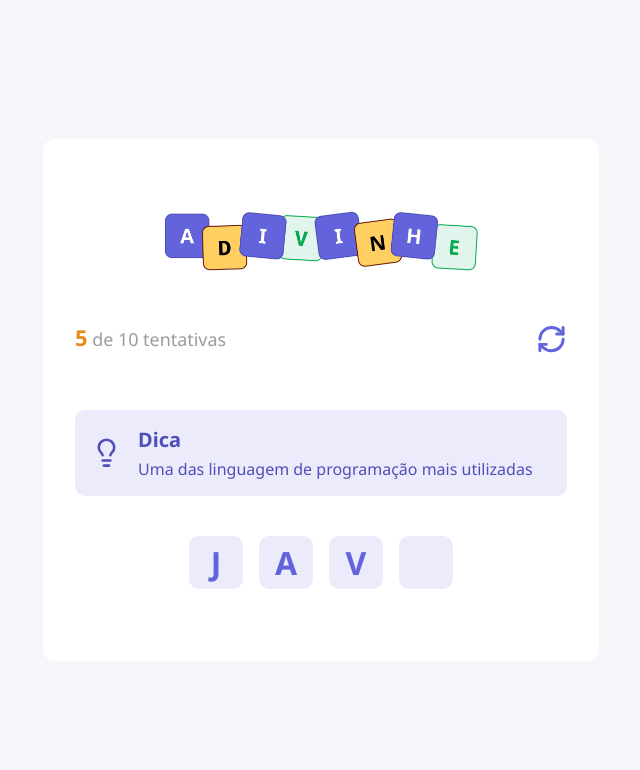
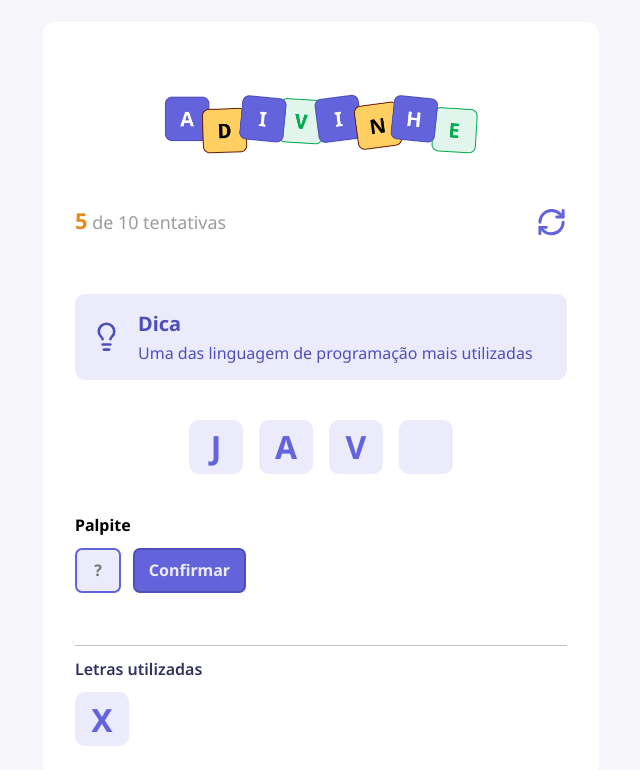
Before and after one commit to anaclaraaraujo/adivinha-ai, a React (Vite) app: page / in a window 1280 px wide. Shown: the top 770 px of the page, without its empty margins (319-959 px from the left). Built offline with nearby package versions, Linux system fonts and the light colour scheme.

Commit message:
feat: add Button, Input and LettersUsed components

```diff
--- a/src/App.tsx
+++ b/src/App.tsx
@@ -1,6 +1,9 @@
 import styles from './app.module.css'
+import { Button } from './components/Button';
 import { Header } from './components/Header'
+import { Input } from './components/Input';
 import { Letter } from './components/Letter';
+import { LettersUsed } from './components/LettersUsed';
 import { Tip } from './components/Tip';
 
 function App() {
@@ -20,6 +23,12 @@
           <Letter value='V' />
           <Letter value='' />
         </div>
+        <h4>Palpite</h4>
+        <div className={styles.guess}>
+          <Input autoFocus maxLength={1} placeholder="?" />
+          <Button title="Confirmar" />
+        </div>
+        <LettersUsed />
       </main>
     </div>
   )
--- a/src/app.module.css
+++ b/src/app.module.css
@@ -23,3 +23,9 @@
   gap: 1rem;
   margin: 2.5rem 0;
 }
+
+.guess {
+  display: flex;
+  gap: 0.75rem;
+  margin-top: 0.75rem;
+}
--- /dev/null
+++ b/src/components/Button/index.tsx
@@ -0,0 +1,13 @@
+import styles from "./styles.module.css"
+
+type Props = React.ComponentProps<"button"> & {
+  title: string;
+};
+
+export function Button({ title, ...rest }: Props) {
+  return (
+    <button type="button" className={styles.button} {...rest}>
+      {title}
+    </button>
+  );
+}
--- /dev/null
+++ b/src/components/Button/styles.module.css
@@ -0,0 +1,10 @@
+.button {
+  height: 2.87rem;
+  border-radius: 0.43rem;
+  background-color: #6363db;
+  border: 2px solid #4f4fb9;
+  color: #ebebfc;
+  padding: 0 0.87rem;
+  font-size: 1rem;
+  font-weight: 700;
+}
--- /dev/null
+++ b/src/components/Input/index.tsx
@@ -0,0 +1,9 @@
+import styles from "./styles.module.css"
+
+type InputProps = React.ComponentProps<"input">
+
+export function Input({ ...rest }: InputProps) {
+  return (
+    <input type="text" className={styles.input} {...rest} />
+  )
+}
--- /dev/null
+++ b/src/components/Input/styles.module.css
@@ -0,0 +1,14 @@
+.input {
+  width: 2.87rem;
+  height: 2.87rem;
+  border-radius: 0.43rem;
+  background-color: #ebebfc;
+  border: 2px solid #6363db;
+  text-transform: uppercase;
+  text-align: center;
+  font-size: 1rem;
+  font-weight: 700;
+
+  outline: none;
+  color: #6363db;
+}
--- /dev/null
+++ b/src/components/LettersUsed/index.tsx
@@ -0,0 +1,14 @@
+import { Letter } from "../Letter";
+import styles from "./styles.module.css"
+
+export function LettersUsed() {
+  return (
+    <div className={styles.lettersUsed}>
+      <h5>Letras utilizadas</h5>
+
+      <div>
+        <Letter value="X" />
+      </div>
+    </div>
+  );
+}
--- /dev/null
+++ b/src/components/LettersUsed/styles.module.css
@@ -0,0 +1,18 @@
+.lettersUsed {
+  width: 100%;
+  margin-top: 3.25rem;
+  border-top: 1px solid #c3c3c3;
+}
+
+.lettersUsed h5 {
+  color: #32325f;
+  font-size: 1rem;
+  font-weight: 600;
+  margin: 0.75rem 0;
+}
+
+.lettersUsed > div {
+  display: flex;
+  gap: 0.75rem;
+  flex-wrap: wrap;
+}
--- a/src/index.css
+++ b/src/index.css
@@ -14,6 +14,10 @@
   font-family: "Noto Sans", sans-serif;
   font-optical-sizing: auto;
 }
+input,
+button {
+  font-family: "Noto Sans", sans-serif;
+}
 
 button {
   cursor: pointer;
```
